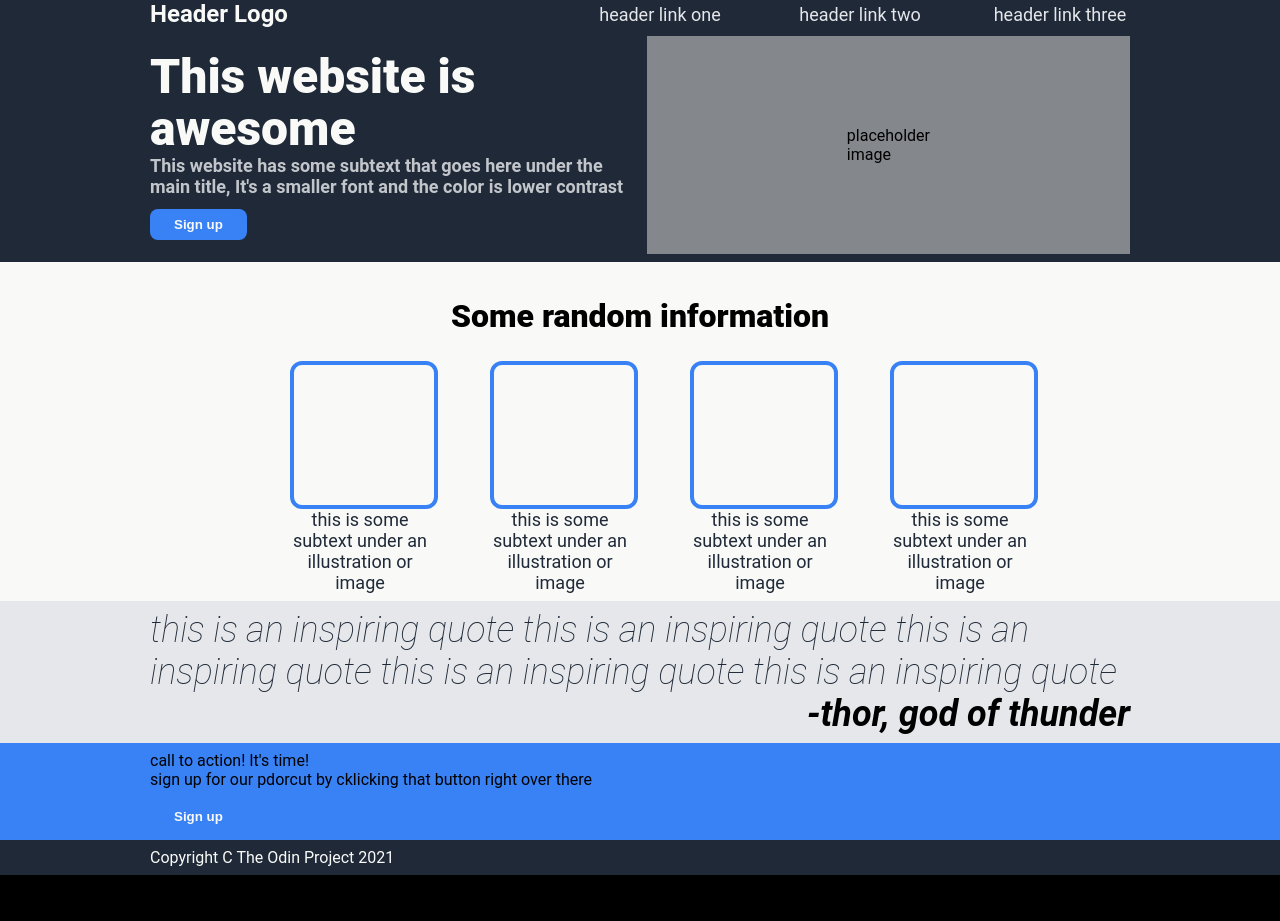
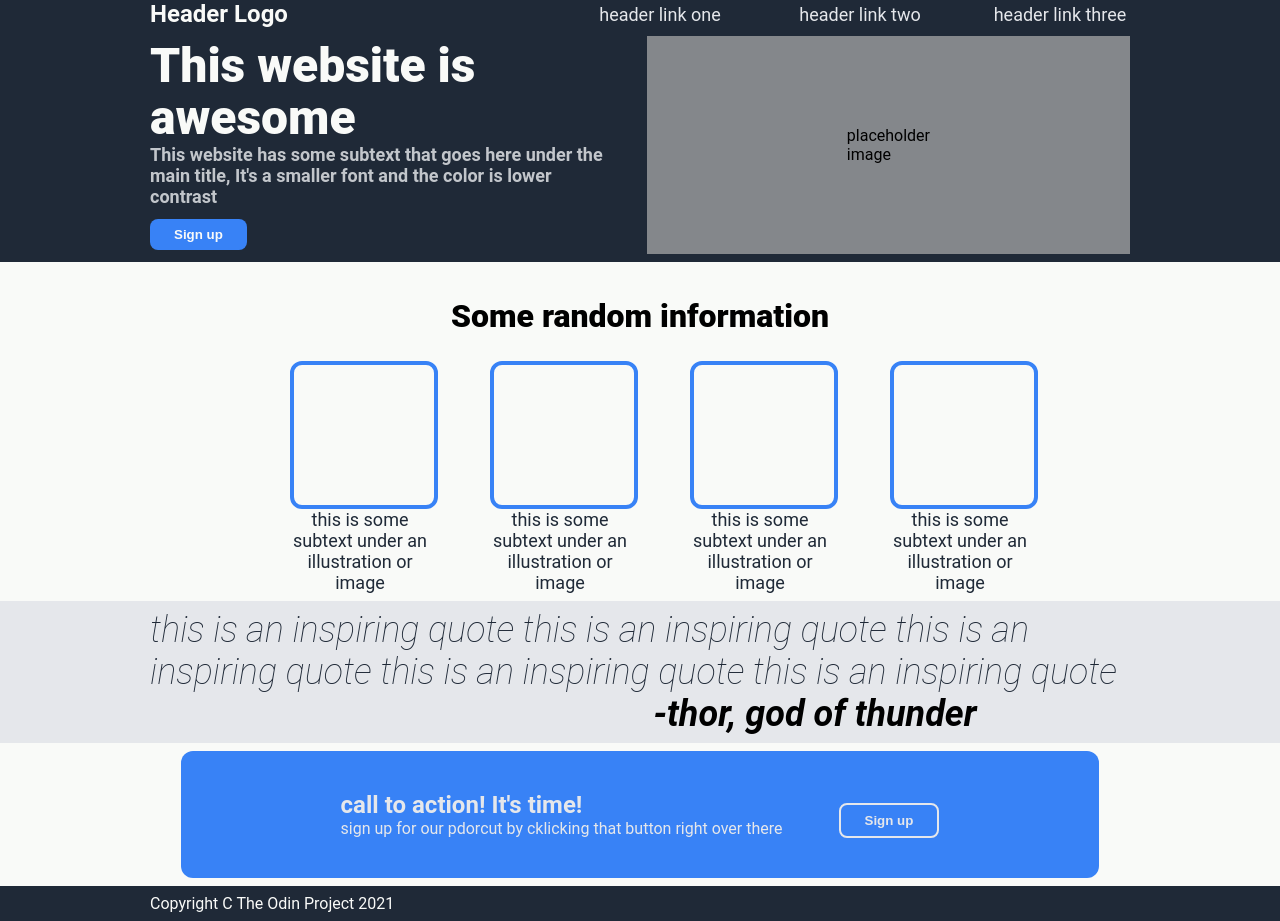
Before and after one commit to Iffnar/Landing-Page, a plain HTML site: page index.html in a window 1280 px wide. Before the commit the page ends 875 px from the top, so only its background shows below. Drawn offline with Linux system fonts and the light colour scheme.

Commit message:
setup call_to_action-section

```diff
--- a/index.html
+++ b/index.html
@@ -40,9 +40,12 @@
 
         </quote>
         <call_to_action>
-            <div>call to action! It's time!</div>
-            <div>sign up for our pdorcut by cklicking that button right over there</div>
-            <button> Sign up</button>
+            <div class="call_to_action">
+
+                    <div><p>call to action! It's time!</p>sign up for our pdorcut by cklicking that button right over there</div>
+                    <button class="bottom"> Sign up</button>
+
+            </div>
         </call_to_action>
         <footer>
             <div>Copyright C The Odin Project 2021</div>
--- a/style.css
+++ b/style.css
@@ -32,12 +32,15 @@ hero {
     flex: 1 1 auto;
     display: flex;
     align-items: center;
+    justify-content: center;
+    gap: 32px;
     }
 .left {
     display: flex;
     flex-direction: column;
     align-items: flex-start;
     justify-content: center;
+    flex-wrap: wrap;
 }
 
 .placeholder {
@@ -54,6 +57,7 @@ flex: 1 1 auto;
 display: flex;
 flex-direction: column;
 align-items: center;
+justify-content: center;
 
 }
 
@@ -86,14 +90,38 @@ quote {
     display: flex;
     flex-direction: column;
     justify-content: center;
+    align-items: center;
 
 }
 
-
 call_to_action {
-    background-color: #3882F6;
+    background-color: #f9faf8;
     padding: 8px 150px;
     flex: 1 1 auto;
+    display: flex;
+    align-items: center;
+    justify-content: center;
+
+}
+
+.call_to_action {
+    background-color: #3882F6;
+    padding: 40px 160px;
+    display: flex;
+    color: #E5E7EB;
+    border-radius: 12px;
+    align-items: center;
+    flex-wrap: wrap;
+    gap: 32px;
+    flex-direction: row;
+
+}
+
+.bottom {
+    border-style: solid;
+    border-color: #E5E7EB;
+    color: #E5E7EB;
+    margin-left: 24px;
 
 }
 
@@ -155,3 +183,10 @@ a {
     font-size: 18px;
     color: #e5e7eb;
 }
+
+p {
+    padding:0px;
+    margin: 0px;
+    font-weight: bold;
+    font-size: 24px;
+}
```
